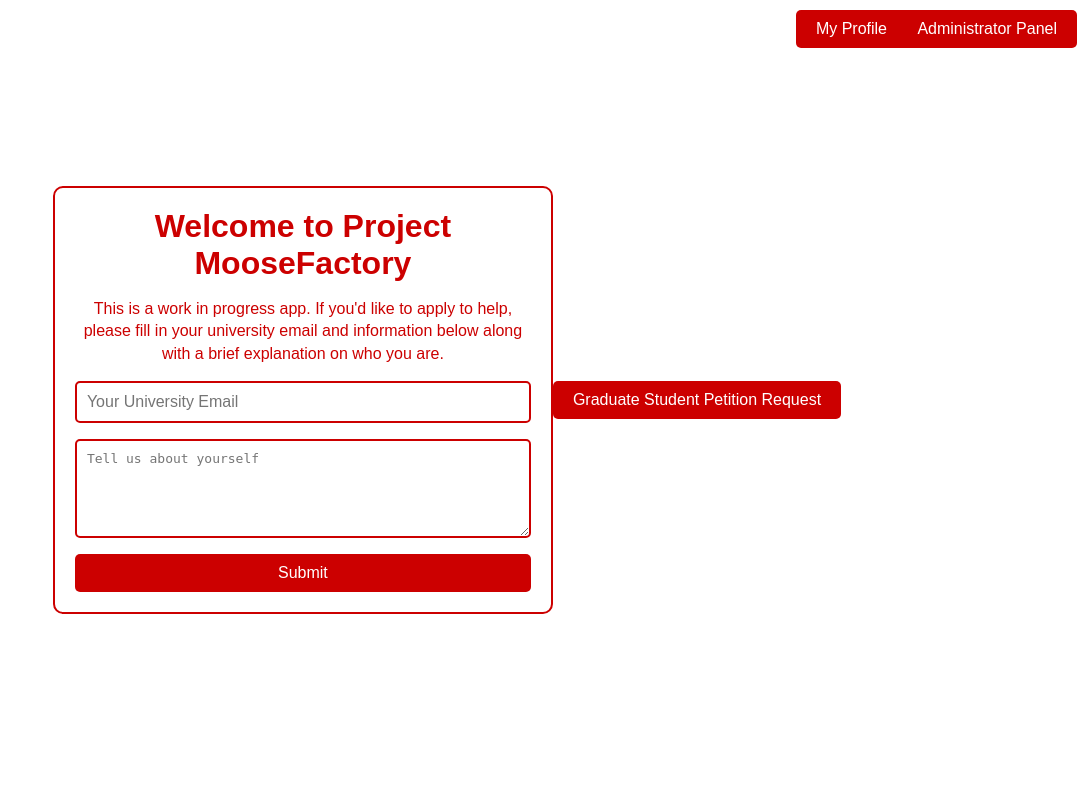
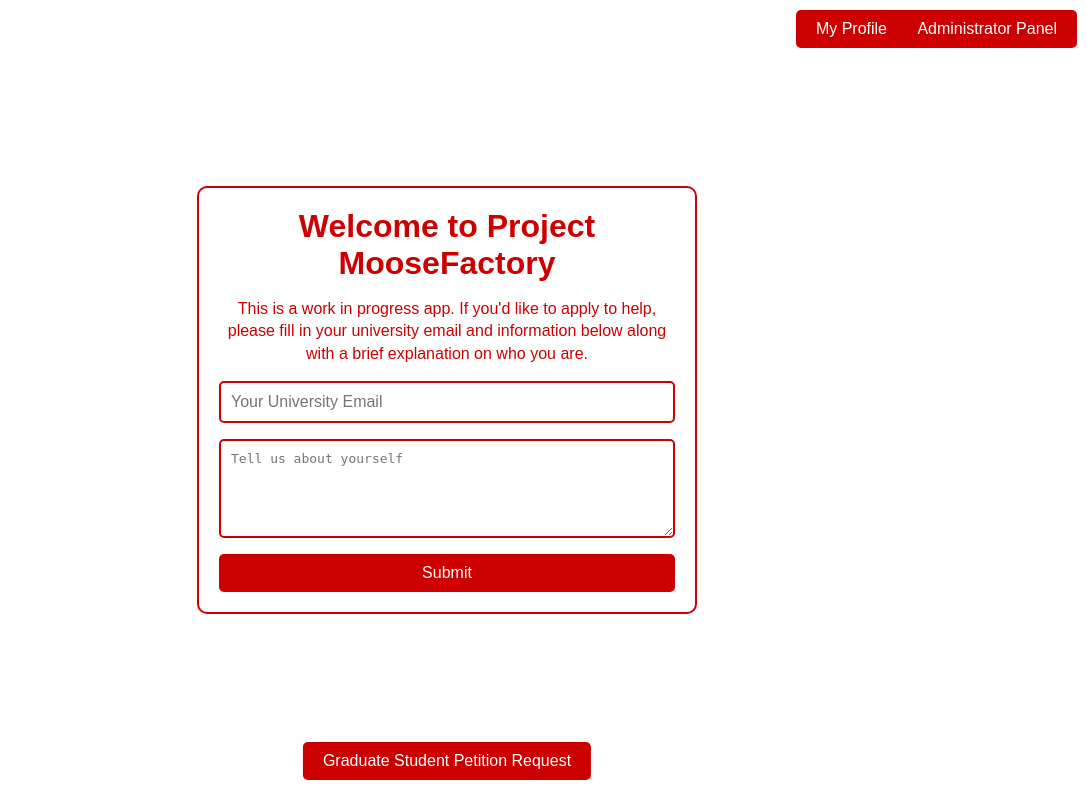
Before and after one commit to Itaho/Project-01-COSC4353, a Flask app: page / in a window 1280 px wide. Shown: the whole page, without its empty margins (193-1280 px from the left). Run offline with Flask 3, Linux system fonts and the light colour scheme.

Commit message:
Update index.html

```diff
--- a/templates/index.html
+++ b/templates/index.html
@@ -87,6 +87,13 @@
     button:hover {
       opacity: 0.9;
     }
+
+    .bottom-button {
+      position: absolute;
+      bottom: 20px;
+      left: 50%;
+      transform: translateX(-50%);
+    }
   </style>
 </head>
 <body>
```
